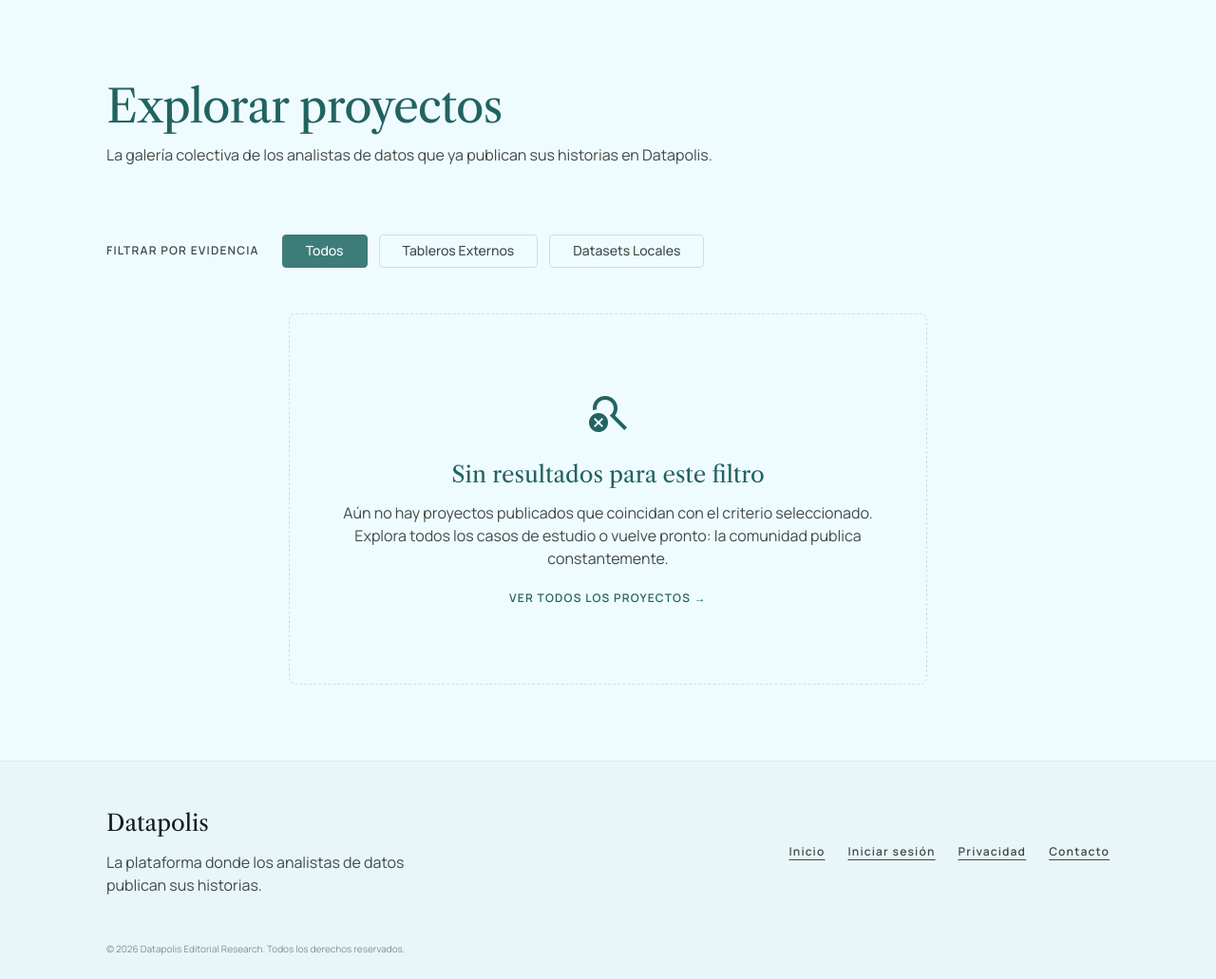
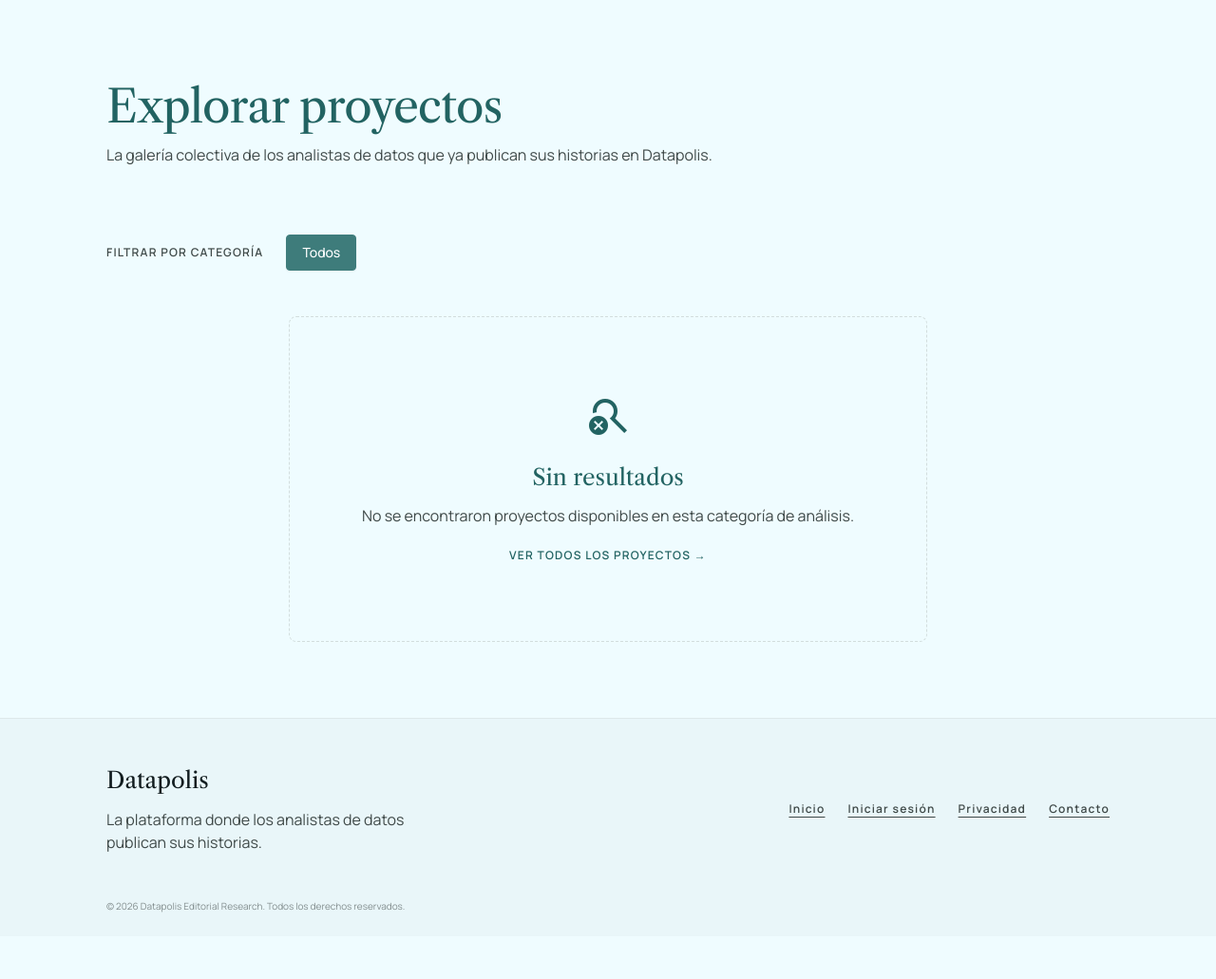
Before and after one commit to jpierre09/datapolis, a Django app: page /explorar/ in a window 1280 px wide. Shown: the part 58-1089 px from the top of the page at 95% size. After the commit the page ends 1019 px from the top, so only its background shows below. Run offline with Django 5.2, Linux system fonts and the light colour scheme; data that the repository does not hold is empty; some libraries are stand-ins or nearby versions.

Commit message:
fitros por categorias en la pagina de exploracion

```diff
--- a/apps/platform/templates/platform/explore.html
+++ b/apps/platform/templates/platform/explore.html
@@ -139,22 +139,20 @@
       </section>
   {% endif %}
 
-  <!-- Filtros -->
+  <!-- Filtros por categoría -->
   <section class="max-w-container-max mx-auto px-gutter pt-md pb-lg">
       <div class="flex flex-wrap gap-sm items-center">
-          <span class="font-label-caps text-label-caps text-on-surface-variant mr-sm">FILTRAR POR EVIDENCIA</span>
+          <span class="font-label-caps text-label-caps text-on-surface-variant mr-sm">FILTRAR POR CATEGORÍA</span>
           <a href="{% url 'platform:project_explore' %}"
-             class="px-md py-base rounded-lg font-label-sm text-label-sm border transition-all duration-300 {% if current_filter == 'todos' %}bg-primary-container text-on-primary border-primary-container{% else %}border-outline-variant/60 text-on-surface-variant hover:border-primary hover:text-primary{% endif %}">
+             class="px-4 py-2 text-sm rounded-lg border font-medium transition-all duration-200 {% if current_category_slug == 'todos' %}bg-[#3E7C7B] text-white border-[#3E7C7B] shadow-sm{% else %}bg-white text-gray-700 border-gray-200 hover:bg-gray-50{% endif %}">
               Todos
           </a>
-          <a href="{% url 'platform:project_explore' %}?tipo=embed"
-             class="px-md py-base rounded-lg font-label-sm text-label-sm border transition-all duration-300 {% if current_filter == 'embed' %}bg-primary-container text-on-primary border-primary-container{% else %}border-outline-variant/60 text-on-surface-variant hover:border-primary hover:text-primary{% endif %}">
-              Tableros Externos
-          </a>
-          <a href="{% url 'platform:project_explore' %}?tipo=dataset"
-             class="px-md py-base rounded-lg font-label-sm text-label-sm border transition-all duration-300 {% if current_filter == 'dataset' %}bg-primary-container text-on-primary border-primary-container{% else %}border-outline-variant/60 text-on-surface-variant hover:border-primary hover:text-primary{% endif %}">
-              Datasets Locales
-          </a>
+          {% for cat in categories %}
+              <a href="{% url 'platform:project_explore' %}?categoria={{ cat.slug }}"
+                 class="px-4 py-2 text-sm rounded-lg border font-medium transition-all duration-200 {% if current_category_slug == cat.slug %}bg-[#3E7C7B] text-white border-[#3E7C7B] shadow-sm{% else %}bg-white text-gray-700 border-gray-200 hover:bg-gray-50{% endif %}">
+                  {{ cat.name }}
+              </a>
+          {% endfor %}
       </div>
   </section>
 
@@ -192,8 +190,8 @@
       {% else %}
           <div class="text-center border border-dashed border-outline-variant/60 rounded-xl py-xl px-gutter max-w-2xl mx-auto">
               <span class="material-symbols-outlined text-primary text-5xl mb-md">search_off</span>
-              <h3 class="font-headline-sm text-headline-sm text-primary mb-sm">Sin resultados para este filtro</h3>
-              <p class="font-body-md text-on-surface-variant">Aún no hay proyectos publicados que coincidan con el criterio seleccionado. Explora todos los casos de estudio o vuelve pronto: la comunidad publica constantemente.</p>
+              <h3 class="font-headline-sm text-headline-sm text-primary mb-sm">Sin resultados</h3>
+              <p class="font-body-md text-on-surface-variant">No se encontraron proyectos disponibles en esta categoría de análisis.</p>
               <a href="{% url 'platform:project_explore' %}" class="mt-md inline-block font-label-caps text-label-caps text-primary">VER TODOS LOS PROYECTOS →</a>
           </div>
       {% endif %}
--- a/apps/platform/views.py
+++ b/apps/platform/views.py
@@ -1,8 +1,7 @@
 from django.http import HttpResponse
 from django.shortcuts import render
 
-from apps.data_visualizations.models import ProjectVisualization
-from apps.portfolio_projects.models import PortfolioProject
+from apps.portfolio_projects.models import PortfolioProject, ProjectCategory
 
 
 def home(request):
@@ -24,16 +23,21 @@ def project_explore(request):
 	if featured_project:
 		projects = projects.exclude(pk=featured_project.pk)
 
-	current_filter = request.GET.get("tipo", "todos")
-	if current_filter == "embed":
-		projects = projects.filter(
-			project_visualizations__is_active=True,
-			project_visualizations__visualization_type=ProjectVisualization.VisualizationType.EXTERNAL_EMBED,
-		).distinct()
-	elif current_filter == "dataset":
-		projects = projects.filter(data_sources__is_active=True).exclude(data_sources__file="").distinct()
-	else:
-		current_filter = "todos"
+	categories = (
+		ProjectCategory.objects.filter(
+			is_active=True,
+			projects__status=PortfolioProject.Status.PUBLISHED,
+		)
+		.distinct()
+		.order_by("name")
+	)
+
+	current_category_slug = request.GET.get("categoria", "todos")
+	if current_category_slug != "todos":
+		if categories.filter(slug=current_category_slug).exists():
+			projects = projects.filter(category__slug=current_category_slug)
+		else:
+			current_category_slug = "todos"
 
 	return render(
 		request,
@@ -41,7 +45,8 @@ def project_explore(request):
 		{
 			"featured_project": featured_project,
 			"projects": projects,
-			"current_filter": current_filter,
+			"categories": categories,
+			"current_category_slug": current_category_slug,
 		},
 	)
 
```
